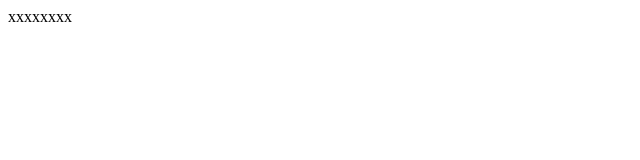
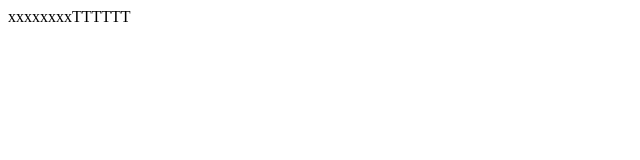
Before and after one commit to junghsi/OrgWeb, a plain HTML site: page test.html in a window 1280 px wide. Shown: the full height of the page, 0-640 px from the left. Drawn offline with Linux system fonts and the light colour scheme.

Commit message:
first edit

```diff
--- a/test.html
+++ b/test.html
@@ -6,6 +6,6 @@
 	<title>Document</title>
 </head>
 <body>
-	xxxxxxxx
+	xxxxxxxxTTTTTT
 </body>
 </html>
```
